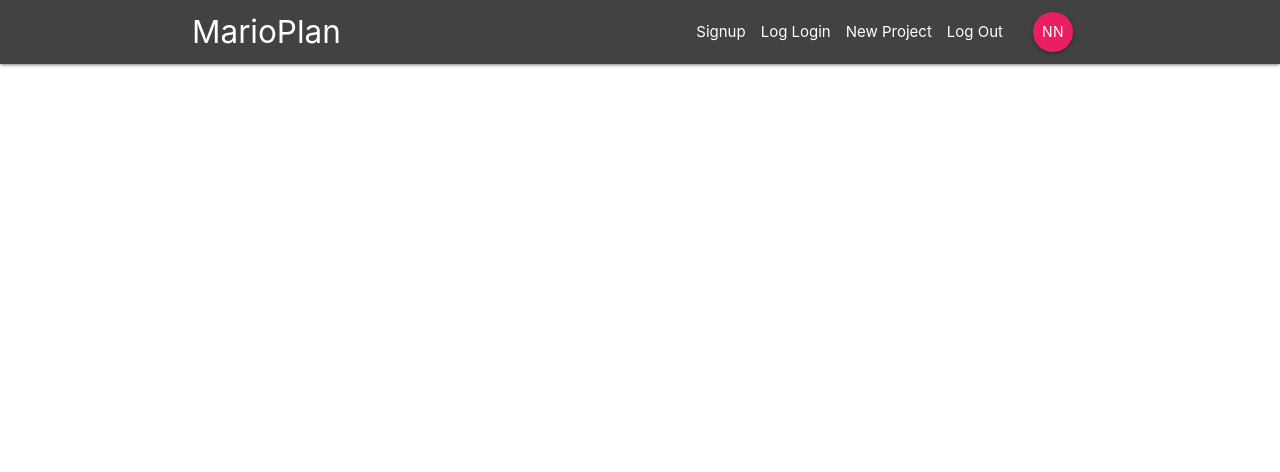
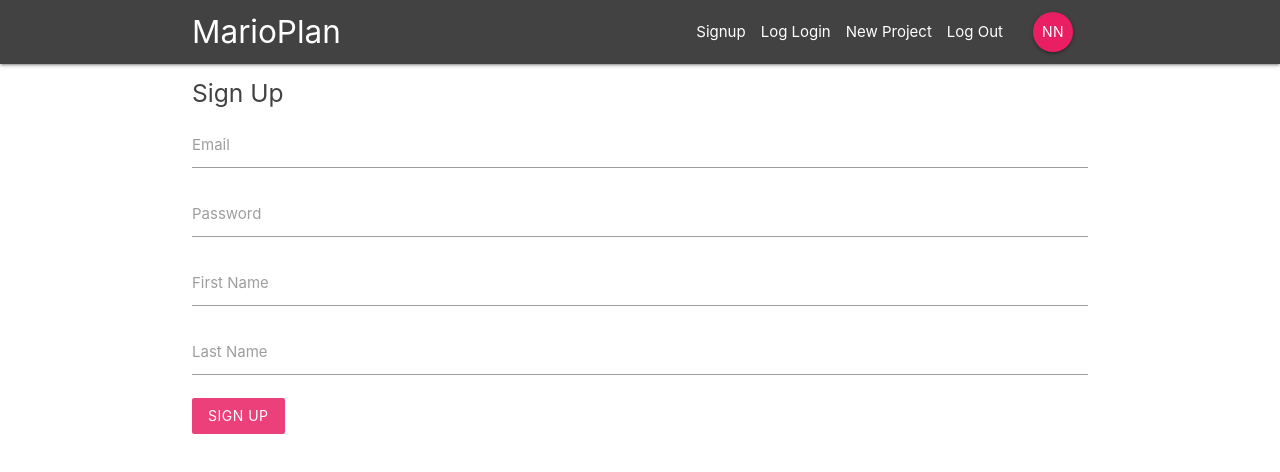
Before and after one commit to jmshanahan/reactReduxFirebase, a React (Create React App) app: page /signup in a window 1280 px wide. Shown: the top 472 px of the page. Built offline with nearby package versions, Linux system fonts and the light colour scheme.

Commit message:
React plumbing complete

```diff
--- a/public/index.html
+++ b/public/index.html
@@ -20,7 +20,7 @@
       work correctly both with client-side routing and a non-root public URL.
       Learn how to configure a non-root public URL by running `npm run build`.
     -->
-  <link rel="stylesheet" href="https://fonts.googleapis.com/icon?family=materialize+Icons">
+  <link href="https://fonts.googleapis.com/icon?family=Material+Icons" rel="stylesheet">
   <link rel="stylesheet" href="https://cdnjs.cloudflare.com/ajax/libs/materialize/1.0.0/css/materialize.min.css">
 
   <title>React App</title>
@@ -41,6 +41,8 @@
       To begin the development, run `npm start` or `yarn start`.
       To create a production bundle, use `npm run build` or `yarn build`.
     -->
+  <script src="https://cdnjs.cloudflare.com/ajax/libs/materialize/1.0.0/js/materialize.min.js"></script>
+
 </body>
 
 </html>
--- a/src/App.js
+++ b/src/App.js
@@ -1,6 +1,11 @@
 import React, { Component } from "react";
-import { BrowserRouter } from "react-router-dom";
+import { BrowserRouter, Switch, Route } from "react-router-dom";
 import Navbar from "./components/layout/Navbar";
+import Dashboard from "./components/dashboard/Dashboard";
+import ProjectDetails from "./components/projects/ProjectDetails";
+import SignIn from "./components/auth/Signin";
+import SignUp from "./components/auth/Signup";
+import CreateProject from "./components/projects/CreateProject";
 
 class App extends Component {
   render() {
@@ -8,6 +13,13 @@ class App extends Component {
       <BrowserRouter>
         <div className="App">
           <Navbar />
+          <Switch>
+            <Route exact path="/" component={Dashboard} />
+            <Route path="/project/:id" component={ProjectDetails} />
+            <Route path="/signin" component={SignIn} />
+            <Route path="/signup" component={SignUp} />
+            <Route path="/create" component={CreateProject} />
+          </Switch>
         </div>
       </BrowserRouter>
     );
--- a/src/components/auth/Signin.js
+++ b/src/components/auth/Signin.js
@@ -0,0 +1,39 @@
+import React, { Component } from "react";
+
+export default class Signin extends Component {
+  state = {
+    email: "",
+    password: ""
+  };
+
+  handleChange = e => {
+    this.setState({
+      [e.target.id]: e.target.value
+    });
+  };
+  handleSubmit = e => {
+    e.preventDefault();
+    console.log(this.state);
+  };
+
+  render() {
+    return (
+      <div className="container">
+        <form onSubmit={this.handleSubmit} className="white">
+          <h5 className="grey-text text-darken-3">Sign In</h5>
+          <div className="input-field">
+            <label htmlFor="email">Email</label>
+            <input type="email" id="email" onChange={this.handleChange} />
+          </div>
+          <div className="input-field">
+            <label htmlFor="password">Password</label>
+            <input type="password" id="password" onChange={this.handleChange} />
+          </div>
+          <div>
+            <button className="btn pink lighten-1 z-depth-0">Login</button>
+          </div>
+        </form>
+      </div>
+    );
+  }
+}
--- a/src/components/auth/Signup.js
+++ b/src/components/auth/Signup.js
@@ -0,0 +1,50 @@
+import React, { Component } from "react";
+
+export default class SignUp extends Component {
+  state = {
+    email: "",
+    password: "",
+    firstName: "",
+    lastName: ""
+  };
+
+  handleChange = e => {
+    this.setState({
+      [e.target.id]: e.target.value
+    });
+  };
+  handleSubmit = e => {
+    e.preventDefault();
+    console.log(this.state);
+  };
+
+  render() {
+    return (
+      <div className="container">
+        <form onSubmit={this.handleSubmit} className="white">
+          <h5 className="grey-text text-darken-3">Sign Up</h5>
+          <div className="input-field">
+            <label htmlFor="email">Email</label>
+            <input type="email" id="email" onChange={this.handleChange} />
+          </div>
+          <div className="input-field">
+            <label htmlFor="password">Password</label>
+            <input type="password" id="password" onChange={this.handleChange} />
+          </div>
+          <div className="input-field">
+            <label htmlFor="firstName">First Name</label>
+            <input type="text" id="firstName" onChange={this.handleChange} />
+          </div>
+          <div className="input-field">
+            <label htmlFor="lastName">Last Name</label>
+            <input type="text" id="lastName" onChange={this.handleChange} />
+          </div>
+
+          <div>
+            <button className="btn pink lighten-1 z-depth-0">SIGN UP</button>
+          </div>
+        </form>
+      </div>
+    );
+  }
+}
--- a/src/components/dashboard/Dashboard.js
+++ b/src/components/dashboard/Dashboard.js
@@ -0,0 +1,19 @@
+import React, { Component } from "react";
+import Notifications from "./Notifications";
+import ProjectList from "../projects/ProjectList";
+export default class Dashbord extends Component {
+  render() {
+    return (
+      <div className="dashboard container">
+        <div className="row">
+          <div className="col s12 m6">
+            <ProjectList />
+          </div>
+          <div className="col s12 m5 offset-m1">
+            <Notifications />
+          </div>
+        </div>
+      </div>
+    );
+  }
+}
--- a/src/components/dashboard/Notifications.js
+++ b/src/components/dashboard/Notifications.js
@@ -0,0 +1,9 @@
+import React from "react";
+
+export default () => {
+  return (
+    <div>
+      <p>Notifications</p>
+    </div>
+  );
+};
--- a/src/components/projects/CreateProject.js
+++ b/src/components/projects/CreateProject.js
@@ -0,0 +1,44 @@
+import React, { Component } from "react";
+
+export default class CreateProject extends Component {
+  state = {
+    title: "",
+    content: ""
+  };
+
+  handleChange = e => {
+    this.setState({
+      [e.target.id]: e.target.value
+    });
+  };
+  handleSubmit = e => {
+    e.preventDefault();
+    console.log(this.state);
+  };
+
+  render() {
+    return (
+      <div className="container">
+        <form onSubmit={this.handleSubmit} className="white">
+          <h5 className="grey-text text-darken-3">Create new project</h5>
+          <div className="input-field">
+            <label htmlFor="title">Title</label>
+            <input type="text" id="title" onChange={this.handleChange} />
+          </div>
+          <div className="input-field">
+            <label htmlFor="content">Project Content</label>
+            <textarea
+              name="content"
+              id="content"
+              className="materialize-textarea"
+              onChange={this.handleChange}
+            />
+          </div>
+          <div>
+            <button className="btn pink lighten-1 z-depth-0">Create</button>
+          </div>
+        </form>
+      </div>
+    );
+  }
+}
--- a/src/components/projects/ProjectDetails.js
+++ b/src/components/projects/ProjectDetails.js
@@ -0,0 +1,18 @@
+import React from "react";
+
+export default props => {
+  const { id } = props.match.params;
+  return (
+    <div className="container section project-details">
+      <div className="card z-depth-0">
+        <div className="card-content" />
+        <span className="card-title">Project title - {id}</span>
+        <p>lorem </p>
+      </div>
+      <div className="card-action grey lighten-4 grey-text">
+        <div>Posted by the Net Ninja</div>
+        <div> october</div>
+      </div>
+    </div>
+  );
+};
--- a/src/components/projects/ProjectList.js
+++ b/src/components/projects/ProjectList.js
@@ -0,0 +1,11 @@
+import React from "react";
+import ProjectSummary from "./ProjectSummary";
+
+export default () => {
+  return (
+    <div className="project-list section">
+      <ProjectSummary />
+      <ProjectSummary />
+    </div>
+  );
+};
--- a/src/components/projects/ProjectSummary.js
+++ b/src/components/projects/ProjectSummary.js
@@ -0,0 +1,13 @@
+import React from "react";
+
+export default () => {
+  return (
+    <div className="card z-depth-0 project-summary">
+      <div className="card-content grey-text text-darkened-3 ">
+        <span className="card-title">Project Title</span>
+        <p>Posted by the Net Ninja</p>
+        <p className="grey-text"> 4 October</p>
+      </div>
+    </div>
+  );
+};
```
